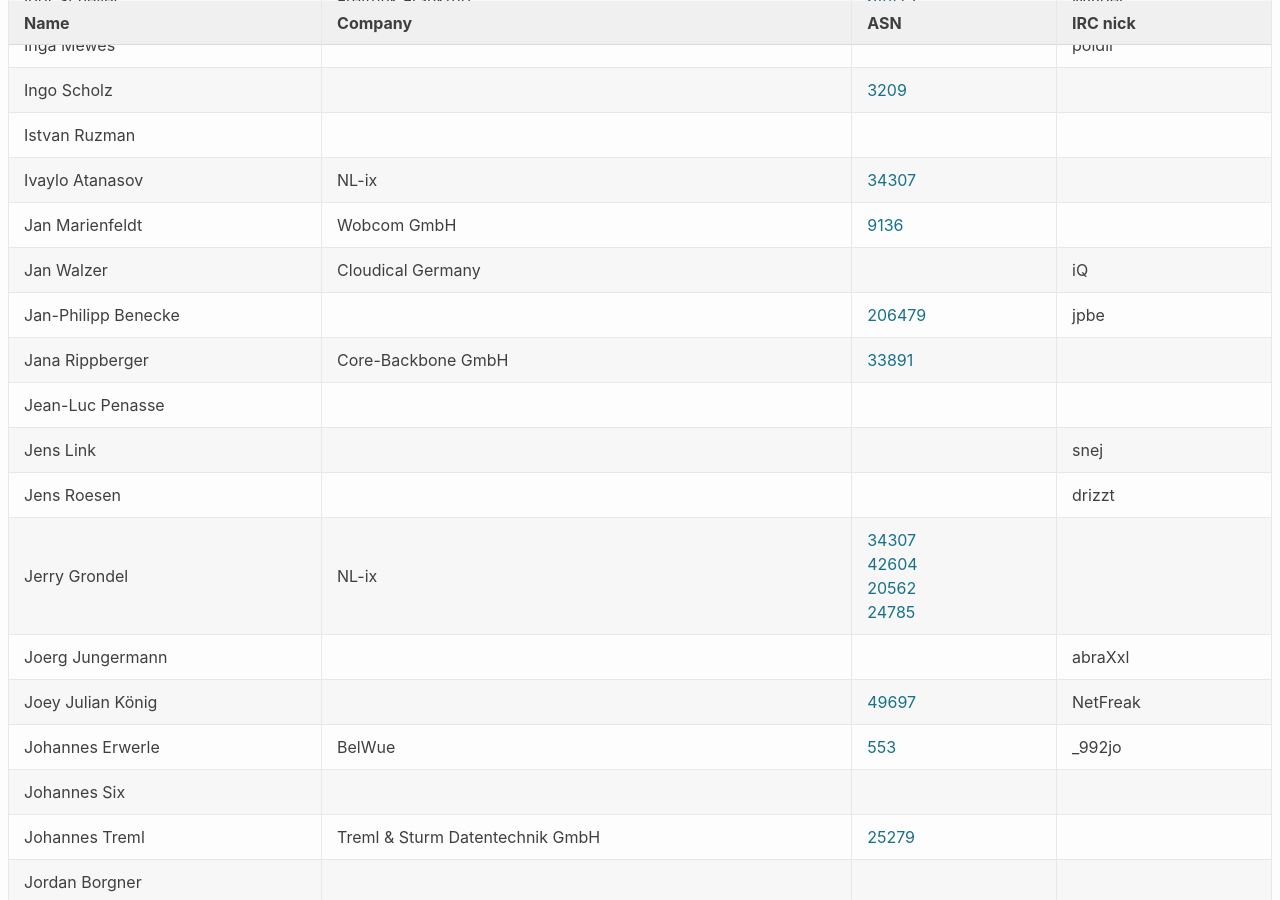
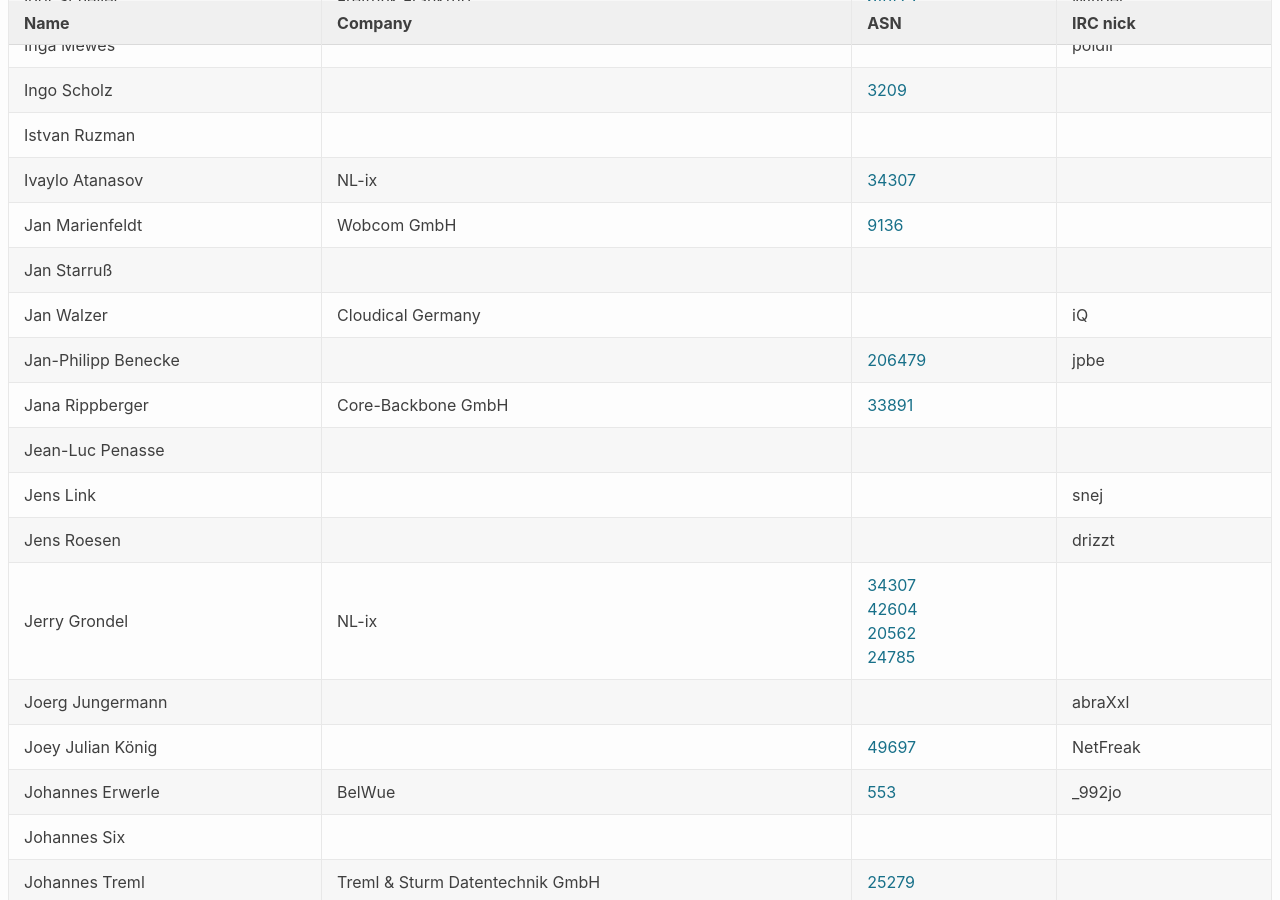
Before and after one commit to denog/pretix-attendeelist, a Jekyll site: the page built from index.markdown, in a window 1280 px wide and 900 px high, scrolled down 3895 px. Built offline with Jekyll 4.4.1, drawn with Linux system fonts in a browser that asks for light colours.

Commit message:
Latest data: Fri Oct 16 15:26:00 UTC 2020

```diff
--- a/_data/attendees.json
+++ b/_data/attendees.json
@@ -522,6 +522,12 @@
     "asn": "206479"
   },
   {
+    "name": "Jan Starruß",
+    "company": null,
+    "irc": null,
+    "asn": null
+  },
+  {
     "name": "Jan Walzer",
     "company": "Cloudical Germany",
     "irc": "iQ",
```
